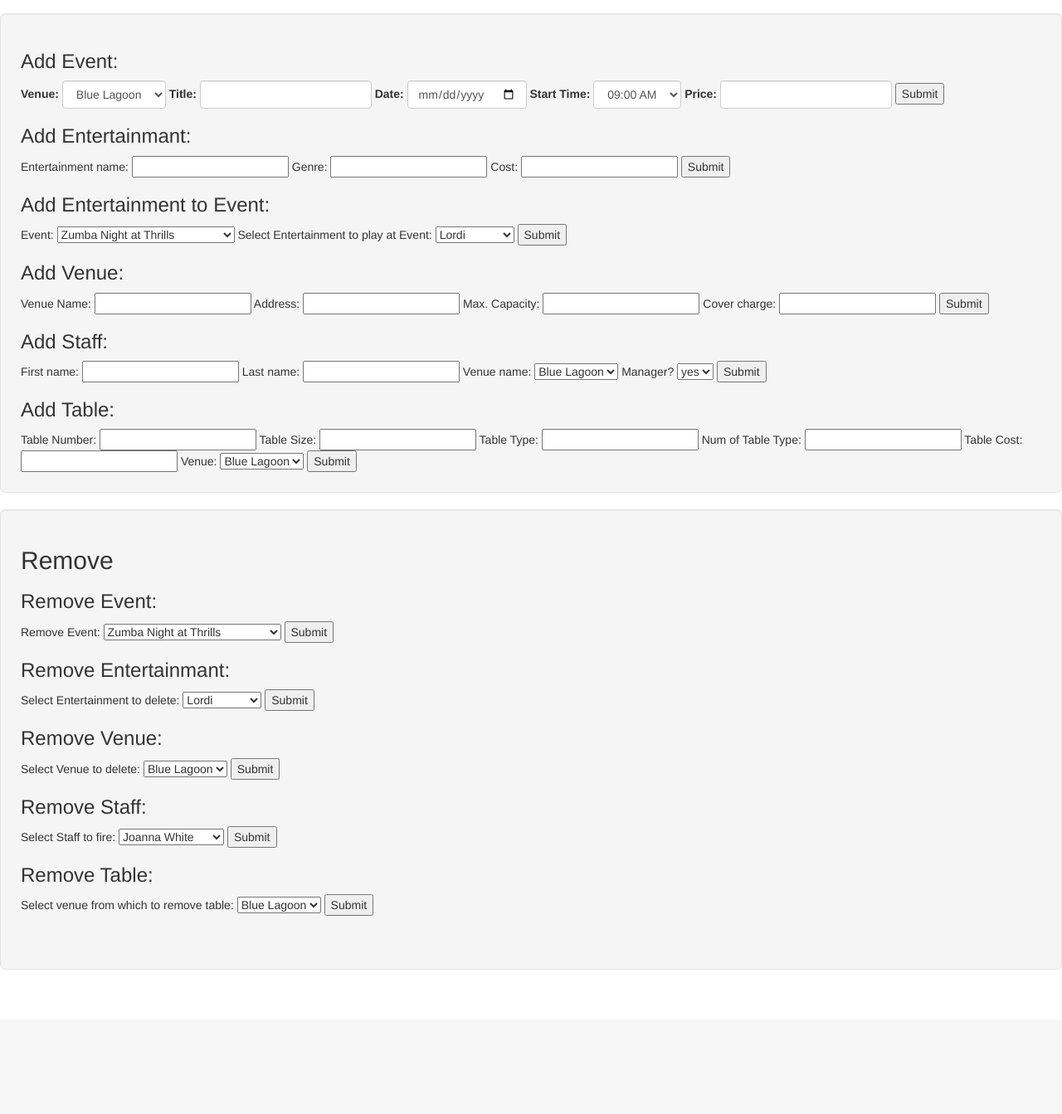
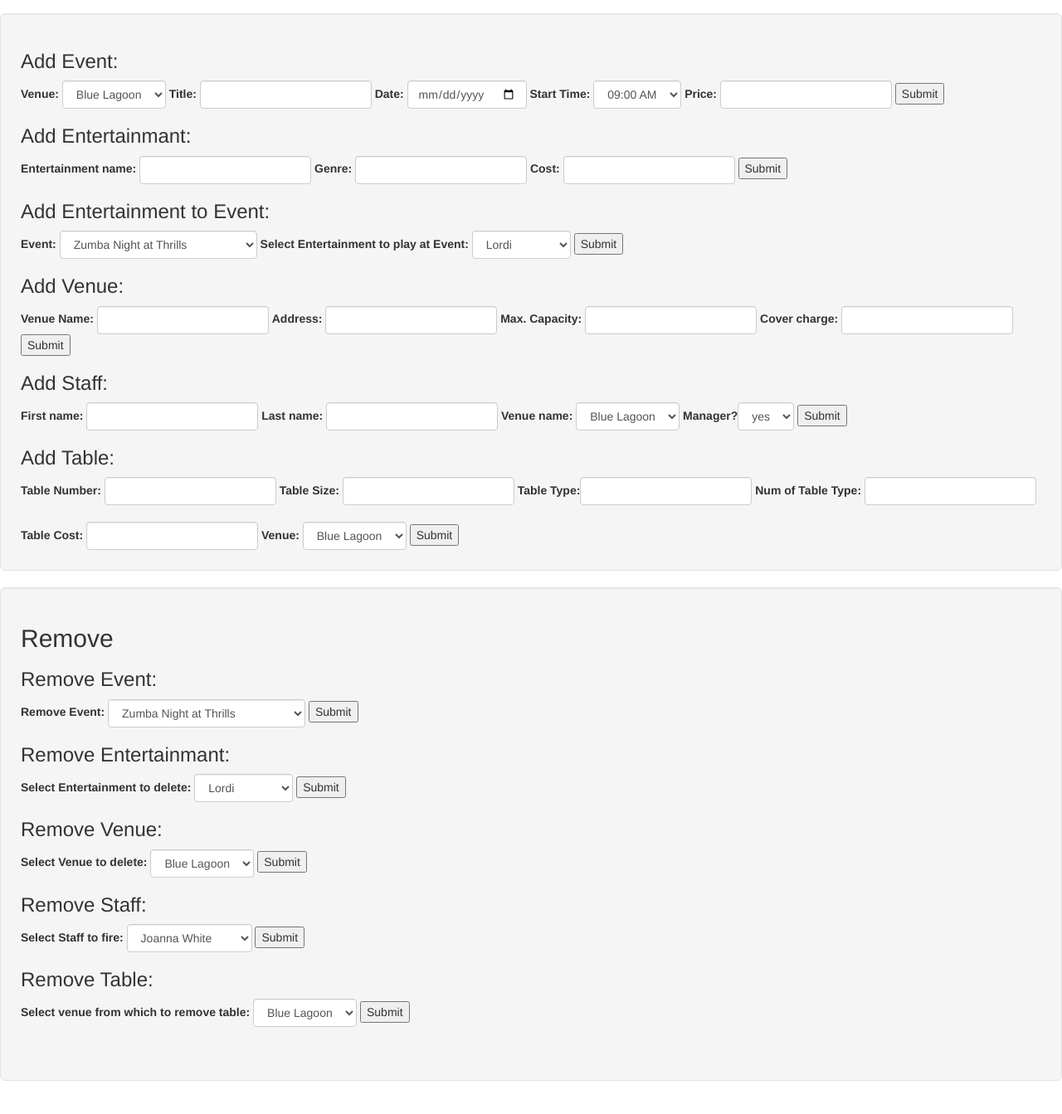
Before and after one commit to danyakarras/Venue, a PHP site: page /304_project/manager_home.php in a window 1280 px wide. Shown: the part 210-1553 px from the top of the page at 83% size. Before the commit the page ends 1379 px from the top, so only its background shows below. Run offline with PHP 8.4, Linux system fonts and the light colour scheme; a user stored in the database is signed in; data comes from the database, SQL or seed files in the repository; some libraries are stand-ins or nearby versions.

Commit message:
css for manager home fields

```diff
--- a/manager_home.php
+++ b/manager_home.php
@@ -118,13 +118,14 @@ $username=$_SESSION['username'];
 	}
 	?>
 
+
 	<h3>Add Entertainmant:</h3>
 	<?php
-	$enname = '  Entertainment name: <input type="text" name="enname">';
-	$genre = ' Genre: <input type="text" name="genre">';
-	$cost = ' Cost: <input type="number" name="cost" step="0.01" min="0">';
+	$enname = ' <label>Entertainment name:</label> <input type="text" class="form-control" name="enname">';
+	$genre = ' <label>Genre:</label> <input type="text" name="genre" class="form-control">';
+	$cost = ' <label>Cost:</label> <input type="number" name="cost" step="0.01" min="0" class="form-control">';
 
-	echo '<form action="#" method="post">'.$enname.$genre.$cost.'
+	echo '<form action="#" class="form-inline" method="post">'.$enname.$genre.$cost.'
 	        <input type="submit" name="submit2" value="Submit" />
 	        </form>';
 
@@ -215,10 +216,10 @@ $username=$_SESSION['username'];
         	echo "0 results";
         }
 
-	$plays_ev = '   Event: <select name="plays_evid">'.$ev_options.'</select>';
-	$plays_en= '  Select Entertainment to play at Event: <select name="plays_enid">'.$en_options.'</select>';
+	$plays_ev = '   <label>Event:</label> <select name="plays_evid" class="form-control">'.$ev_options.'</select>';
+	$plays_en= '  <label>Select Entertainment to play at Event:</label> <select name="plays_enid" class="form-control">'.$en_options.'</select>';
 
-	echo '<form action="#" method="post">'.$plays_ev.$plays_en.'
+	echo '<form action="#" class="form-inline" method="post">'.$plays_ev.$plays_en.'
 	        <input type="submit" name="submit11" value="Submit" />
 	        </form>';
 
@@ -260,12 +261,12 @@ $username=$_SESSION['username'];
 
 	<h3>Add Venue:</h3>
 	<?php
-	$vname = ' Venue Name: <input type="text" name="vname">';
-	$address = ' Address: <input type="text" name="address">';
-	$capacity = ' Max. Capacity: <input type="number" name="capacity" step="1" min="0">';
-	$cover_charge = ' Cover charge: <input type="number" name="cover" step="0.01" min="0">';
+	$vname = ' <label>Venue Name:</label> <input type="text" name="vname" class="form-control">';
+	$address = ' <label>Address:</label> <input type="text" name="address" class="form-control">';
+	$capacity = ' <label>Max. Capacity:</label> <input type="number" name="capacity" step="1" min="0" class="form-control">';
+	$cover_charge = ' <label>Cover charge:</label> <input type="number" name="cover" step="0.01" min="0" class="form-control">';
 
-	echo '<form action="#" method="post">'.$vname.$address.$capacity.$cover_charge.'
+	echo '<form action="#" class="form-inline" method="post">'.$vname.$address.$capacity.$cover_charge.'
 	        <input type="submit" name="submit3" value="Submit" />
 	        </form>';
 
@@ -317,12 +318,12 @@ $username=$_SESSION['username'];
 
 	<h3>Add Staff:</h3>
 	<?php
-	$fname = '  First name: <input type="text" name="fname">';
-	$lname = '  Last name: <input type="text" name="lname">';
-	$venue = ' Venue name: <select name="branchID">'.$venue_options.'</select>';
-	$manager_yn = '  Manager? <select name="manager_yn"><option value=1>yes</option><option value=0>no</option></select>';
+	$fname = ' <label> First name: </label> <input type="text" name="fname" class="form-control">';
+	$lname = ' <label> Last name:</label> <input type="text" name="lname" class="form-control">';
+	$venue = ' <label>Venue name:</label> <select name="branchID" class="form-control">'.$venue_options.'</select>';
+	$manager_yn = ' <label> Manager? </label><select name="manager_yn" class="form-control"><option value=1>yes</option><option value=0>no</option></select>';
 
-	echo '<form action="#" method="post">'.$fname.$lname.$venue.$manager_yn.'
+	echo '<form action="#"  class="form-inline"  method="post">'.$fname.$lname.$venue.$manager_yn.'
 	        <input type="submit" name="submit4" value="Submit" />
 	        </form>';
 
@@ -361,14 +362,14 @@ $username=$_SESSION['username'];
 
 	<h3>Add Table:</h3>
 	<?php
-	$tableNum = '  Table Number: <input type="number" name="tnum" step="1" min="0">';
-	$tableSize = ' Table Size: <input type="number" name="tsize" step="1" min="0">';
-	$tType = '  Table Type: <input type="text" name="ttype">';
-	$numOfTType = ' Num of Table Type: <input type="number" name="numttype" step="1" min="0">';
-	$tableCost = ' Table Cost: <input type="number" name="tCost" step="0.01" min="0">';
-	$tvenue = ' Venue: <select name="tbranchID">'.$venue_options.'</select>';
+	$tableNum = '  <label>Table Number: </label> <input type="number" name="tnum" step="1" min="0" class="form-control" >';
+	$tableSize = ' <label>Table Size: </label> <input type="number" name="tsize" step="1" min="0" class="form-control" >';
+	$tType = ' <label> Table Type: </label><input type="text" name="ttype" class="form-control" >';
+	$numOfTType = ' <label> Num of Table Type: </label> <input type="number" name="numttype" step="1" min="0" class="form-control" ><br><br>';
+	$tableCost = ' <label>Table Cost: </label> <input type="number" name="tCost" step="0.01" min="0" class="form-control" >';
+	$tvenue = ' <label> Venue: </label> <select name="tbranchID" class="form-control" >'.$venue_options.'</select>';
 
-	echo '<form action="#" method="post">'.$tableNum.$tableSize.$tType.$numOfTType.$tableCost.$tvenue.'
+	echo '<form action="#" class="form-inline"  method="post">'.$tableNum.$tableSize.$tType.$numOfTType.$tableCost.$tvenue.'
 	        <input type="submit" name="submit5" value="Submit" />
 	        </form>';
 
@@ -391,7 +392,6 @@ $username=$_SESSION['username'];
 		$input_numOfTType = $_POST['numttype'];
 		$input_tCost = $_POST['tCost'];
         $selected_tvenue = $_POST['tbranchID']; //gets branchID of selected venue name
-
 
 		$sql5 = "INSERT INTO `venuehastable` VALUES ('$input_tableNum','$input_tableSize','$input_numOfTType', '$input_tType','$input_tCost','$selected_tvenue')";
 		$result5 = $conn->query($sql5);
@@ -440,9 +440,9 @@ $username=$_SESSION['username'];
         	echo "0 results";
         }
 
-	$remove_ev = '   Remove Event: <select name="remove_evid">'.$ev_options2.'</select>';
+	$remove_ev = '  <label> Remove Event: </label> <select name="remove_evid" class="form-control" >'.$ev_options2.'</select>';
 
-	echo '<form action="#" method="post">'.$remove_ev.'
+	echo '<form action="#" class="form-inline" method="post">'.$remove_ev.'
 	        <input type="submit" name="submit6" value="Submit" />
 	        </form>';
 
@@ -508,9 +508,9 @@ $username=$_SESSION['username'];
         	echo "0 results";
         }
 
-	$del_entertainment= ' Select Entertainment to delete: <select name="del_enid">'.$entertainment_options.'</select>';
+	$del_entertainment= ' <label> Select Entertainment to delete: </label> <select name="del_enid" class="form-control" >'.$entertainment_options.'</select>';
 
-	echo '<form action="#" method="post">'.$del_entertainment.'
+	echo '<form action="#" class="form-inline" method="post">'.$del_entertainment.'
 	        <input type="submit" name="submit7" value="Submit" />
 	        </form>';
 
@@ -573,9 +573,9 @@ $username=$_SESSION['username'];
         	echo "0 results";
         }
 
-	$venue = ' Select Venue to delete: <select name="del_branchID">'.$venue_options.'</select>';
+	$venue = ' <label> Select Venue to delete: </label> <select name="del_branchID" class="form-control">'.$venue_options.'</select>';
 
-	echo '<form action="#" method="post">'.$venue.'
+	echo '<form action="#" class="form-inline" method="post">'.$venue.'
 	        <input type="submit" name="submit8" value="Submit" />
 	        </form>';
 
@@ -641,9 +641,9 @@ $username=$_SESSION['username'];
         	echo "0 results";
         }
 
-		$del_staff= ' Select Staff to fire: <select name="del_staff">'.$staff_options.'</select>';
+		$del_staff= ' <label> Select Staff to fire: </label> <select name="del_staff" class="form-control">'.$staff_options.'</select>';
 
-		echo '<form action="#" method="post">'.$del_staff.'
+		echo '<form action="#" class="form-inline" method="post">'.$del_staff.'
 	        <input type="submit" name="submit9" value="Submit" />
 	        </form>';
 
@@ -674,8 +674,8 @@ $username=$_SESSION['username'];
 
 	<h3>Remove Table:</h3>
 	<?php
-	$tvenueremove = ' Select venue from which to remove table: <select name="tbranchIDremove">'.$venue_options.'</select>';
-	echo '<form action="#" method="post">'.$tvenueremove.'
+	$tvenueremove = ' <label> Select venue from which to remove table: </label> <select name="tbranchIDremove" class="form-control">'.$venue_options.'</select>';
+	echo '<form action="#" class="form-inline" method="post">'.$tvenueremove.'
 	        <input type="submit" name="submit10" value="Submit" />
 	        </form>';
 
```
